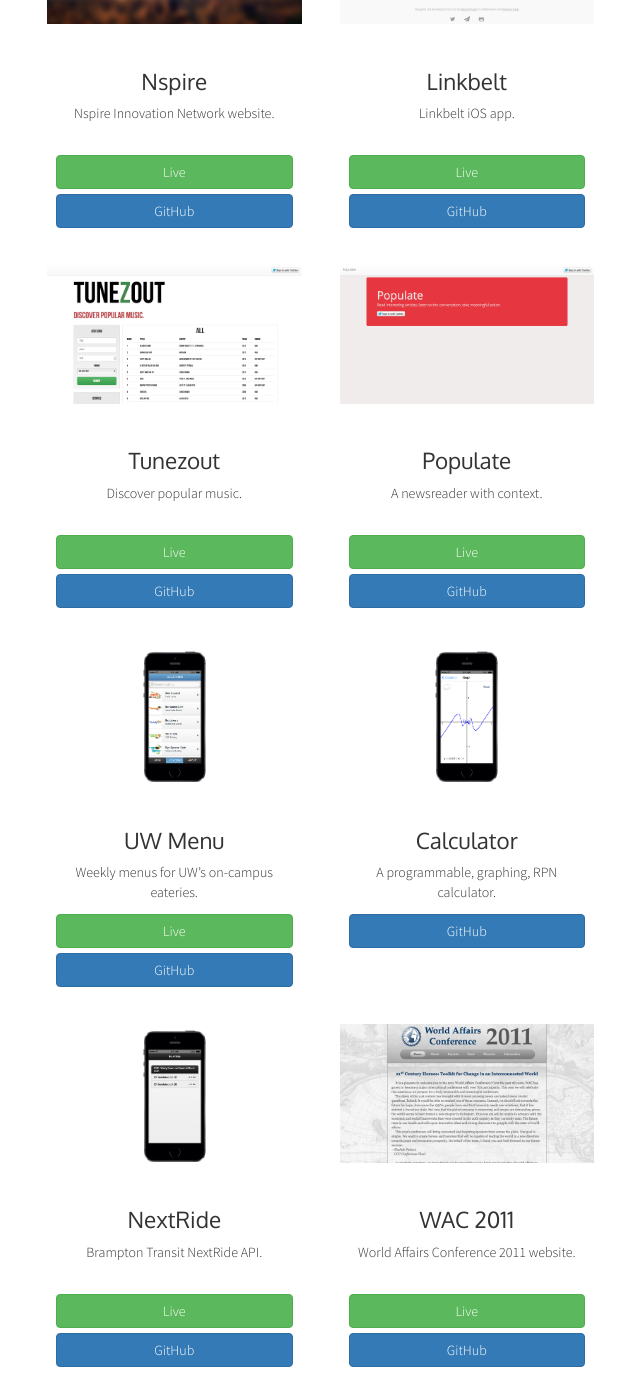
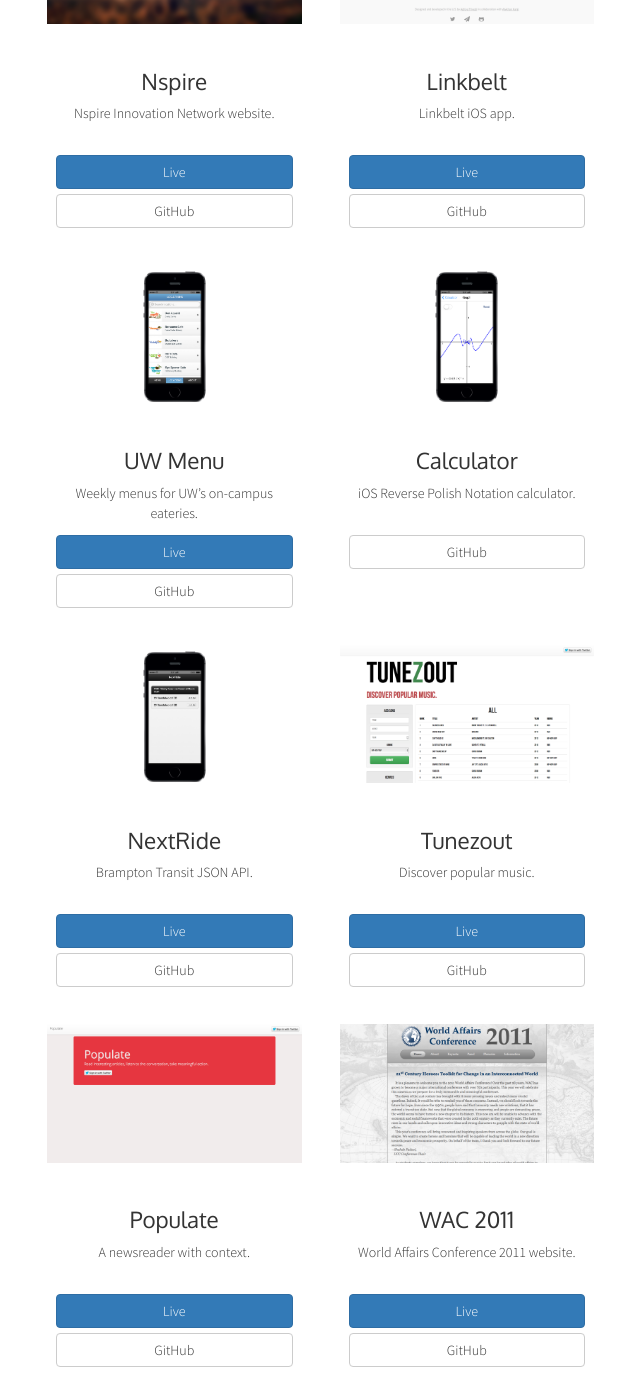
Before and after one commit to alykhank/alykhank.github.io, a Jekyll site: the page built from index.html, in a window 1280 px wide and 1400 px high, scrolled down 734 px. Shown: the whole window, without its empty margins (27-667 px from the left). Built offline with Jekyll 4.4.1, drawn with Linux system fonts in a browser that asks for light colours; nearby versions of some CDN libraries; comment, search, counter and statistics services are not loaded.

Commit message:
Rearrange projects and change button colours

```diff
--- a/_data/projects.yml
+++ b/_data/projects.yml
@@ -9,6 +9,26 @@
   thumbnail: linkbelt
   live: http://linkbelt.me
   github: https://github.com/linkbelt
+
+- title: UW Menu
+  caption: Weekly menus for UW’s on-campus eateries.
+  thumbnail: uwmenu
+  live: http://uwmenu.com
+  github: https://github.com/alykhank/FoodMenu
+  thumbnail_tall: true
+
+- title: Calculator
+  caption: iOS Reverse Polish Notation calculator.
+  thumbnail: calculator
+  github: https://github.com/alykhank/calculator
+  thumbnail_tall: true
+
+- title: NextRide
+  caption: Brampton Transit JSON API.
+  thumbnail: nextride
+  live: http://nextride.alykhan.com
+  github: https://github.com/alykhank/NextRide
+  thumbnail_tall: true
 
 - title: Tunezout
   caption: Discover popular music.
@@ -22,26 +42,6 @@
   live: http://populate-mit.herokuapp.com
   github: https://github.com/alykhank/populate
 
-- title: UW Menu
-  caption: Weekly menus for UW’s on-campus eateries.
-  thumbnail: uwmenu
-  live: http://uwmenu.com
-  github: https://github.com/alykhank/FoodMenu
-  thumbnail_tall: true
-
-- title: Calculator
-  caption: A programmable, graphing, RPN calculator.
-  thumbnail: calculator
-  github: https://github.com/alykhank/calculator
-  thumbnail_tall: true
-
-- title: NextRide
-  caption: Brampton Transit NextRide API.
-  thumbnail: nextride
-  live: http://nextride.alykhan.com
-  github: https://github.com/alykhank/NextRide
-  thumbnail_tall: true
-
 - title: WAC 2011
   caption: World Affairs Conference 2011 website.
   thumbnail: wac2011
--- a/_includes/portfolio.html
+++ b/_includes/portfolio.html
@@ -14,10 +14,10 @@
 					<h3 class="thumbnail-title">{{ p.title }}</h3>
 					<p class="thumbnail-caption">{{ p.caption }}</p>
 					{% if p.live %}
-					<a href="{{ p.live }}" target="_blank" class="btn btn-success btn-block">Live</a>
+					<a href="{{ p.live }}" target="_blank" class="btn btn-primary btn-block">Live</a>
 					{% endif %}
 					{% if p.github %}
-					<a href="{{ p.github }}" target="_blank" class="btn btn-primary btn-block">GitHub</a>
+					<a href="{{ p.github }}" target="_blank" class="btn btn-default btn-block">GitHub</a>
 					{% endif %}
 				</div>
 			</div>
```
